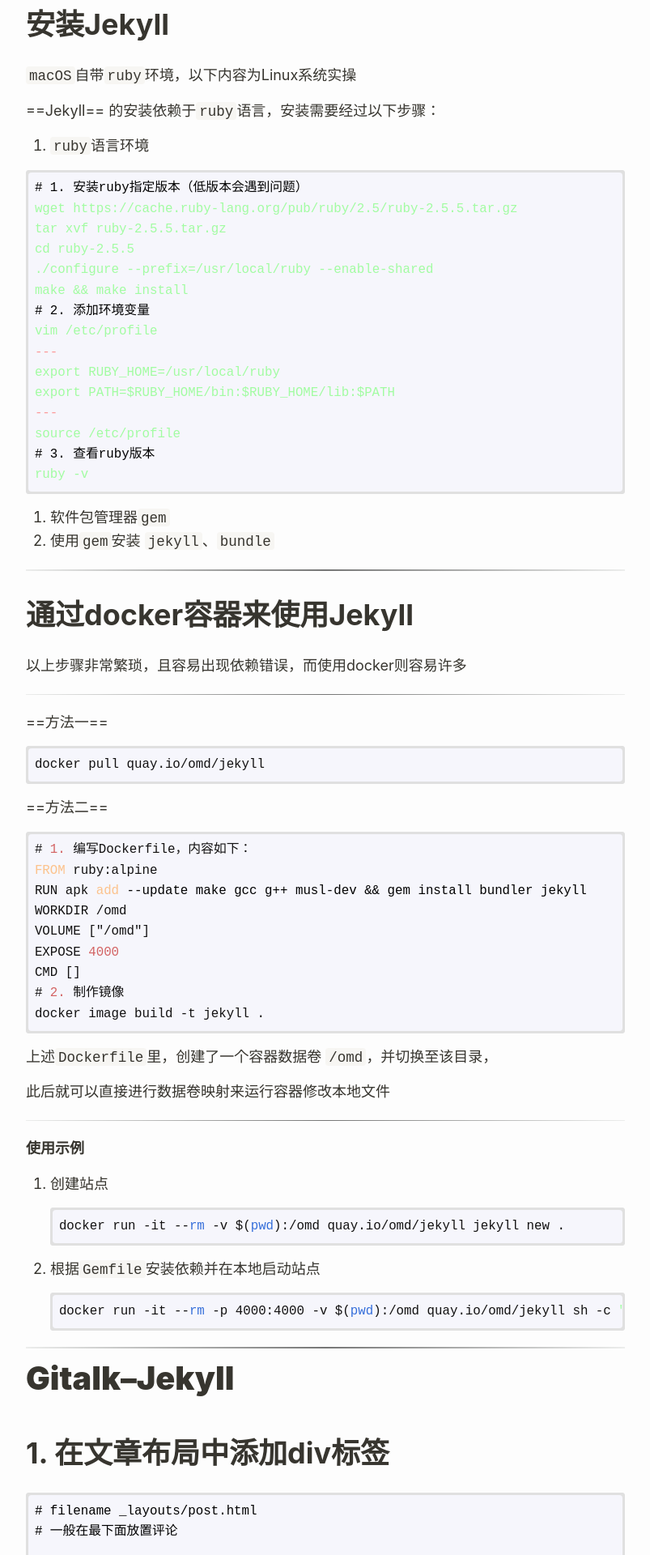
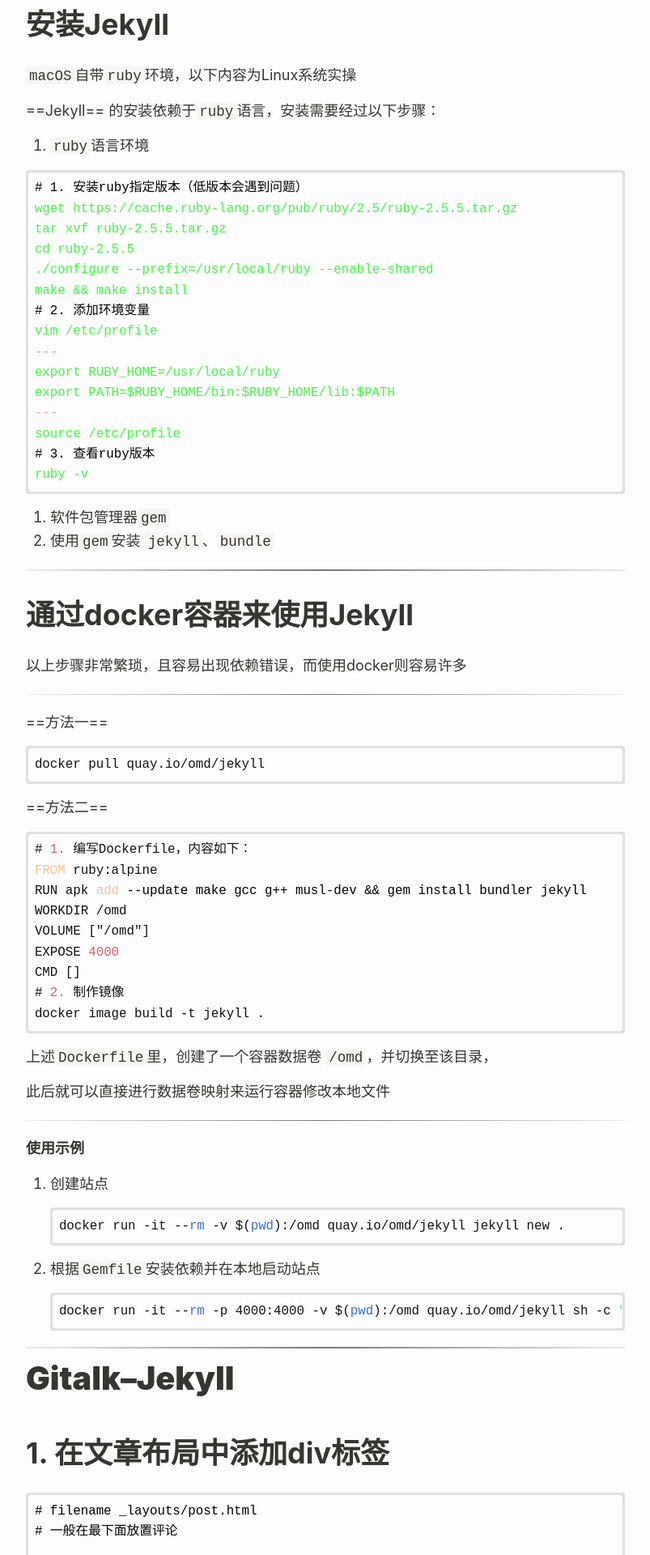
Before and after one commit to ionionm/ionionm.github.io, a Jekyll site: the page built from _posts/2022-05-11-jekyll.md, in a window 1280 px wide. Shown: the part 338-2258 px from the top of the page at 81% size, without its empty margins (238-1041 px from the left). Built offline with Jekyll 4.4.1, drawn with Linux system fonts in a browser that asks for light colours; nearby versions of some CDN libraries; comment, search, counter and statistics services are not loaded; some of the changed text lies outside the part shown.

Commit message:
change bg color

````diff
--- a/_posts/2022-05-11-jekyll.md
+++ b/_posts/2022-05-11-jekyll.md
@@ -100,10 +100,7 @@ docker image build -t jekyll .
 ## 2. 添加js脚本
 
 ```html
-
-<!--filename _includes/footer.html-->
-{%- if jekyll.environment == 'production' -%}
-<link rel="stylesheet" href="https://cdn.jsdelivr.net/npm/gitalk@1.7.2/dist/gitalk.css"></link>
+<link rel="stylesheet" href="https://cdn.jsdelivr.net/npm/gitalk@1.7.2/dist/gitalk.css">
 <script src="https://cdn.jsdelivr.net/npm/gitalk@1.7.2/dist/gitalk.min.js"></script>
 <script src="{{ site.baseurl }}/assets/js/md5.min.js"></script>
 <script>
@@ -121,11 +118,7 @@ docker image build -t jekyll .
   })
   gitalk.render('gitalk-container')
 </script>
-{%- endif -%}
-
 ```
-
-
 ---
 
 ## 3. 自动化创建issue
--- a/assets/css/agate.css
+++ b/assets/css/agate.css
@@ -20,7 +20,7 @@
   display: block;
   overflow-x: auto;
   padding: 0.5em;
-  background: #f6f6fc;
+  background: #fdfdfd;
   color: rgb(18, 17, 17);
 }
 
@@ -47,7 +47,7 @@
 
 .hljs-string,
 .hljs-bullet {
-  color: #a2fca2;
+  color: #3ff93f;
 }
 
 .hljs-type,
@@ -93,7 +93,7 @@
 }
 
 .hljs-addition {
-  background-color: #a2fca2;
+  background-color: #52f452;
   color: #333;
 }
 
````
